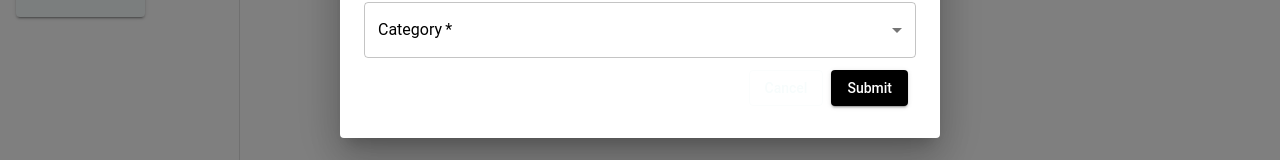
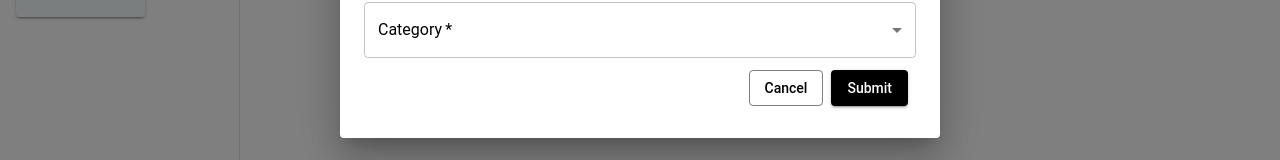
Before and after one commit to ahmedelamins/Cashly, a React (Vite) app in the folder cashly.client/: page /settings in a window 1280 px wide. Both pictures are taken after a click on the button "New Transaction". Shown: the part 476-636 px from the top of the page. Built offline with nearby package versions, Linux system fonts and the light colour scheme; a web font is replaced by a local one.

Commit message:
add button cancel variant outlined

```diff
--- a/cashly.client/src/Components/Sidebar.jsx
+++ b/cashly.client/src/Components/Sidebar.jsx
@@ -199,7 +199,7 @@ const Sidebar = ({ mobileOpen, handleDrawerToggle, isMobile }) => {
               <MenuItem value="income">Income</MenuItem>
             </TextField>
             <DialogActions>
-              <Button onClick={handleClose} variant="outlined" color="secondary">
+              <Button onClick={handleClose} variant="outlined" color="primary">
                 Cancel
               </Button>
               <Button variant="contained" type="submit" color="primary">
```
